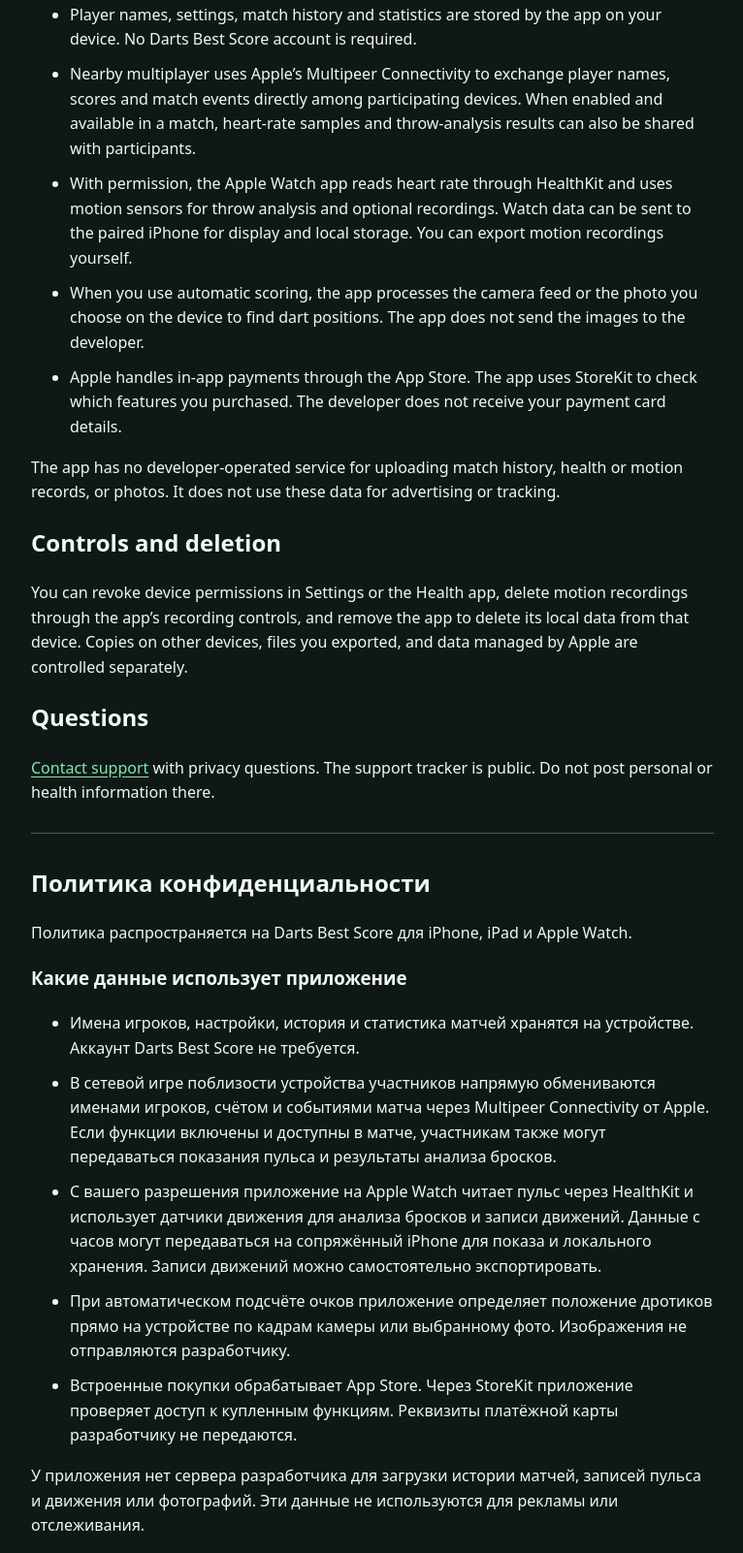
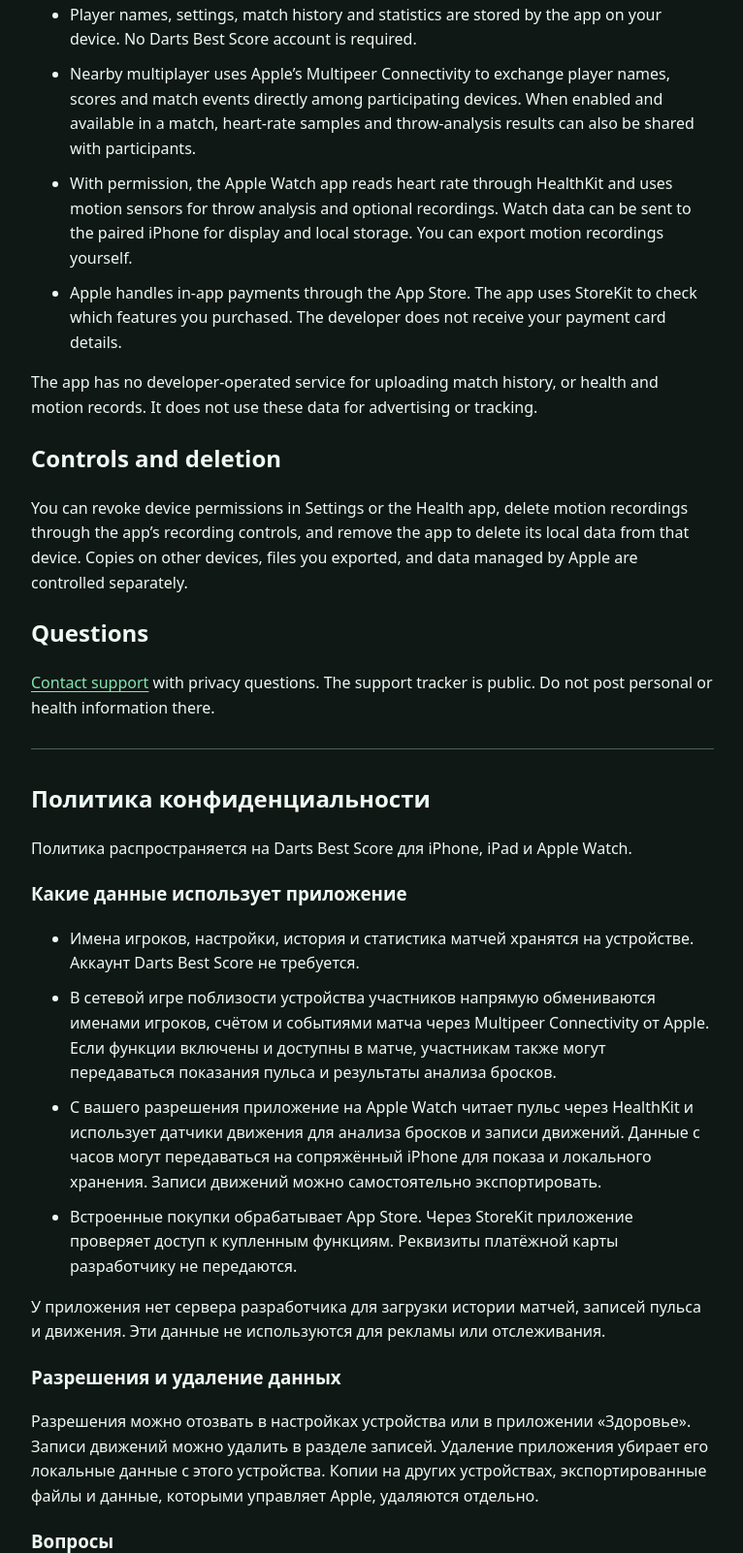
Before and after one commit to Artking175/darts-best-score-support, a plain HTML site: page privacy.html in a window 1280 px wide. Shown: the part 323-1925 px from the top of the page at 97% size, without its empty margins (256-1022 px from the left). Drawn offline with Linux system fonts and the light colour scheme.

Commit message:
Update privacy policy for release without camera scoring

```diff
--- a/privacy.html
+++ b/privacy.html
@@ -15,10 +15,9 @@
       <li>Player names, settings, match history and statistics are stored by the app on your device. No Darts Best Score account is required.</li>
       <li>Nearby multiplayer uses Apple’s Multipeer Connectivity to exchange player names, scores and match events directly among participating devices. When enabled and available in a match, heart-rate samples and throw-analysis results can also be shared with participants.</li>
       <li>With permission, the Apple Watch app reads heart rate through HealthKit and uses motion sensors for throw analysis and optional recordings. Watch data can be sent to the paired iPhone for display and local storage. You can export motion recordings yourself.</li>
-      <li>When you use automatic scoring, the app processes the camera feed or the photo you choose on the device to find dart positions. The app does not send the images to the developer.</li>
       <li>Apple handles in-app payments through the App Store. The app uses StoreKit to check which features you purchased. The developer does not receive your payment card details.</li>
     </ul>
-    <p>The app has no developer-operated service for uploading match history, health or motion records, or photos. It does not use these data for advertising or tracking.</p>
+    <p>The app has no developer-operated service for uploading match history, or health and motion records. It does not use these data for advertising or tracking.</p>
     <h2>Controls and deletion</h2>
     <p>You can revoke device permissions in Settings or the Health app, delete motion recordings through the app’s recording controls, and remove the app to delete its local data from that device. Copies on other devices, files you exported, and data managed by Apple are controlled separately.</p>
     <h2>Questions</h2>
@@ -32,10 +31,9 @@
       <li>Имена игроков, настройки, история и статистика матчей хранятся на устройстве. Аккаунт Darts Best Score не требуется.</li>
       <li>В сетевой игре поблизости устройства участников напрямую обмениваются именами игроков, счётом и событиями матча через Multipeer Connectivity от Apple. Если функции включены и доступны в матче, участникам также могут передаваться показания пульса и результаты анализа бросков.</li>
       <li>С вашего разрешения приложение на Apple Watch читает пульс через HealthKit и использует датчики движения для анализа бросков и записи движений. Данные с часов могут передаваться на сопряжённый iPhone для показа и локального хранения. Записи движений можно самостоятельно экспортировать.</li>
-      <li>При автоматическом подсчёте очков приложение определяет положение дротиков прямо на устройстве по кадрам камеры или выбранному фото. Изображения не отправляются разработчику.</li>
       <li>Встроенные покупки обрабатывает App Store. Через StoreKit приложение проверяет доступ к купленным функциям. Реквизиты платёжной карты разработчику не передаются.</li>
     </ul>
-    <p>У приложения нет сервера разработчика для загрузки истории матчей, записей пульса и движения или фотографий. Эти данные не используются для рекламы или отслеживания.</p>
+    <p>У приложения нет сервера разработчика для загрузки истории матчей, записей пульса и движения. Эти данные не используются для рекламы или отслеживания.</p>
     <h3>Разрешения и удаление данных</h3>
     <p>Разрешения можно отозвать в настройках устройства или в приложении «Здоровье». Записи движений можно удалить в разделе записей. Удаление приложения убирает его локальные данные с этого устройства. Копии на других устройствах, экспортированные файлы и данные, которыми управляет Apple, удаляются отдельно.</p>
     <h3>Вопросы</h3>
```
